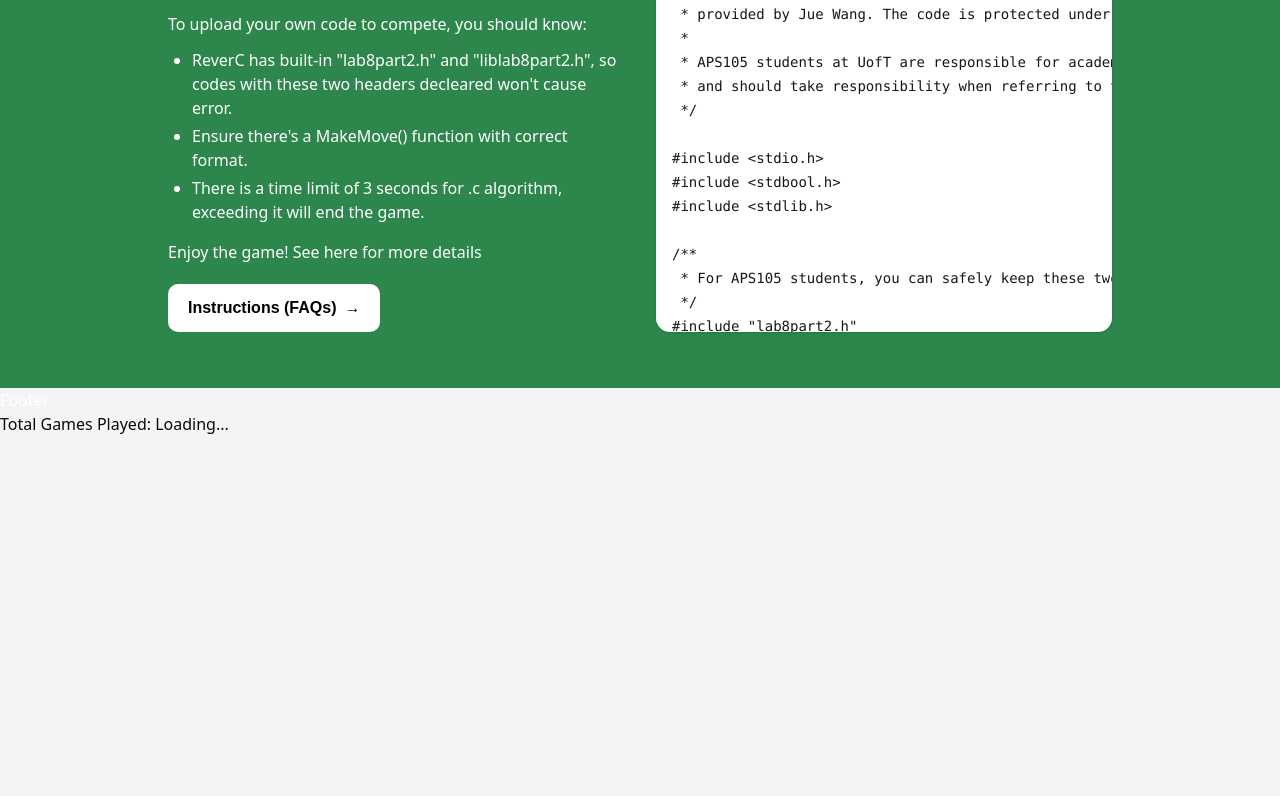
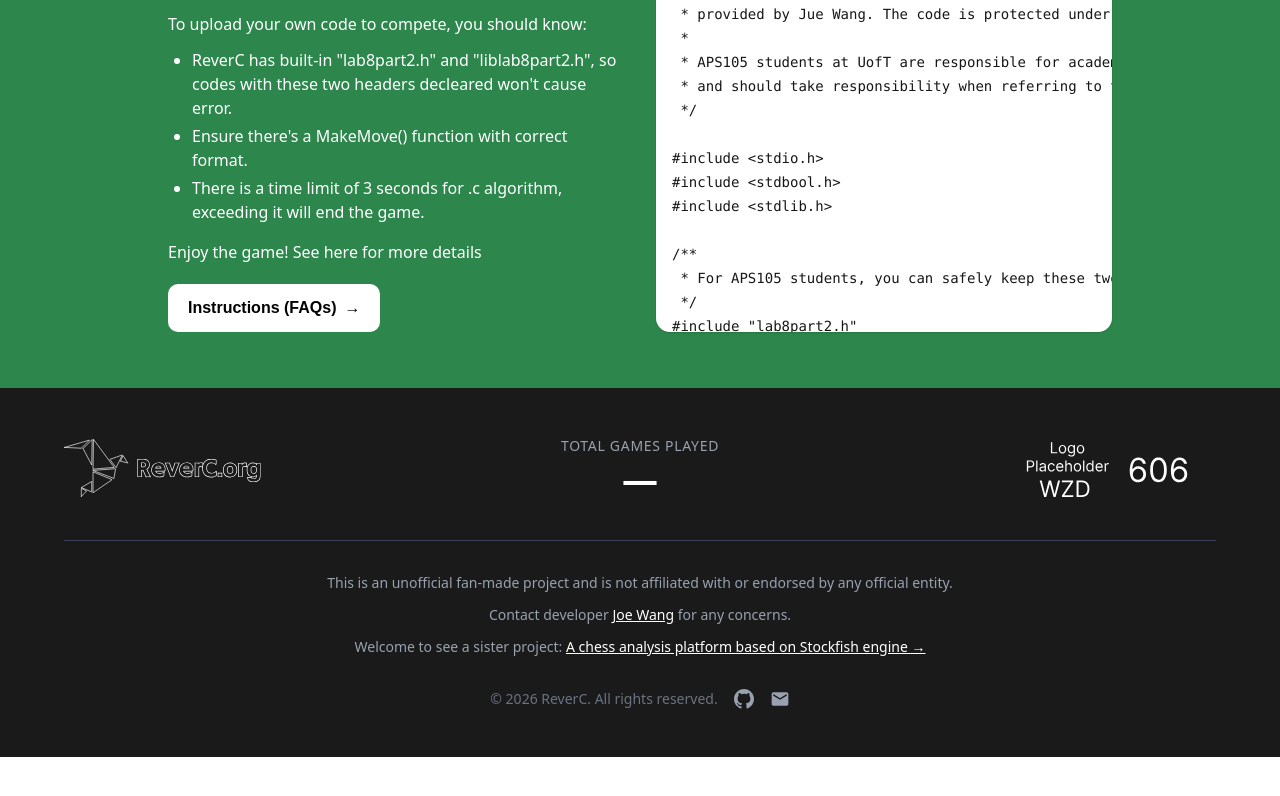
Before and after one commit to joewang0430/rever-c, a Next.js app in the folder client/: page / in a window 1280 px wide. Shown: the part 1063-1859 px from the top of the page. After the commit the page ends 1820 px from the top, so only its background shows below. Built offline with nearby package versions, Linux system fonts and the light colour scheme; no server answers.

Commit message:
done footer section

```diff
--- a/client/src/sections/footer/index.tsx
+++ b/client/src/sections/footer/index.tsx
@@ -2,8 +2,9 @@
 
 import { useState, useEffect } from "react";
 import { getStats } from "@/api/statsApi";
+import Image from "next/image";
 
-export default function Footer () {
+export default function Footer() {
     const [totalGames, setTotalGames] = useState<number | null>(null);
 
     useEffect(() => {
@@ -13,13 +14,115 @@ export default function Footer () {
     }, []);
 
     return (
-        <section id="footer" className="bg-gray-100 h-128">
-            <div className="text-white">
-                Footer
+        <footer className="bg-[#1a1a1a] text-white py-12 px-8">
+            {/* Top Section: Three Columns */}
+            <div className="max-w-6xl mx-auto grid grid-cols-1 md:grid-cols-3 items-center gap-8 mb-10">
+                {/* Left: ReverC Logo - Hidden on mobile */}
+                <div className="hidden md:flex justify-start">
+                    <Image
+                        src="/svgs/footer/reverc_logo_footer.svg"
+                        alt="ReverC Logo"
+                        width={200}
+                        height={80}
+                        className="h-auto"
+                    />
+                </div>
+
+                {/* Center: Games Played */}
+                <div className="flex flex-col items-center">
+                    <span className="text-gray-400 text-sm uppercase tracking-wider mb-1">
+                        Total Games Played
+                    </span>
+                    <span className="text-4xl font-bold text-white">
+                        {totalGames !== null ? totalGames.toLocaleString() : "—"}
+                    </span>
+                </div>
+
+                {/* Right: WZD Logo Placeholder - Hidden on mobile */}
+                <div className="hidden md:flex justify-end">
+                    <Image
+                        src="/svgs/footer/wzd_logo_placeholder.svg"
+                        alt="WZD Logo"
+                        width={200}
+                        height={80}
+                        className="h-auto"
+                    />
+                </div>
             </div>
-            <div>
-                Total Games Played: {totalGames !== null ? totalGames : "Loading..."}
+
+            {/* Divider */}
+            <div className="max-w-6xl mx-auto border-t border-gray-700 pt-8">
+                {/* Statement */}
+                <p className="text-gray-400 text-sm text-center mb-3">
+                    This is an unofficial fan-made project and is not affiliated with or endorsed by any official entity.
+                </p>
+
+                {/* Contact */}
+                <p className="text-gray-400 text-sm text-center mb-3">
+                    Contact developer{" "}
+                    <a
+                        href="mailto:icddeverjoe@outlook.com"
+                        className="text-white underline hover:text-gray-300 transition-colors"
+                    >
+                        Joe Wang
+                    </a>{" "}
+                    for any concerns.
+                </p>
+
+                {/* Sister Project */}
+                <p className="text-gray-400 text-sm text-center mb-8">
+                    Welcome to see a sister project:{" "}
+                    <a
+                        href="https://chess.wangjue.me"
+                        target="_blank"
+                        rel="noopener noreferrer"
+                        className="text-white underline hover:text-gray-300 transition-colors"
+                    >
+                        A chess analysis platform based on Stockfish engine →
+                    </a>
+                </p>
+
+                {/* Copyright Row */}
+                <div className="flex items-center justify-center gap-4">
+                    <span className="text-gray-500 text-sm">
+                        © 2026 ReverC. All rights reserved.
+                    </span>
+
+                    {/* GitHub Icon */}
+                    <a
+                        href="https://github.com/joewang0430/rever-c"
+                        target="_blank"
+                        rel="noopener noreferrer"
+                        className="text-gray-400 hover:text-white transition-colors"
+                        aria-label="GitHub"
+                    >
+                        <svg
+                            width="20"
+                            height="20"
+                            viewBox="0 0 24 24"
+                            fill="currentColor"
+                        >
+                            <path d="M12 0C5.374 0 0 5.373 0 12c0 5.302 3.438 9.8 8.207 11.387.599.111.793-.261.793-.577v-2.234c-3.338.726-4.033-1.416-4.033-1.416-.546-1.387-1.333-1.756-1.333-1.756-1.089-.745.083-.729.083-.729 1.205.084 1.839 1.237 1.839 1.237 1.07 1.834 2.807 1.304 3.492.997.107-.775.418-1.305.762-1.604-2.665-.305-5.467-1.334-5.467-5.931 0-1.311.469-2.381 1.236-3.221-.124-.303-.535-1.524.117-3.176 0 0 1.008-.322 3.301 1.23A11.509 11.509 0 0112 5.803c1.02.005 2.047.138 3.006.404 2.291-1.552 3.297-1.23 3.297-1.23.653 1.653.242 2.874.118 3.176.77.84 1.235 1.911 1.235 3.221 0 4.609-2.807 5.624-5.479 5.921.43.372.823 1.102.823 2.222v3.293c0 .319.192.694.801.576C20.566 21.797 24 17.3 24 12c0-6.627-5.373-12-12-12z" />
+                        </svg>
+                    </a>
+
+                    {/* Email Icon */}
+                    <a
+                        href="mailto:icddeverjoe@outlook.com"
+                        className="text-gray-400 hover:text-white transition-colors"
+                        aria-label="Email"
+                    >
+                        <svg
+                            width="20"
+                            height="20"
+                            viewBox="0 0 24 24"
+                            fill="currentColor"
+                        >
+                            <path d="M20 4H4c-1.1 0-1.99.9-1.99 2L2 18c0 1.1.9 2 2 2h16c1.1 0 2-.9 2-2V6c0-1.1-.9-2-2-2zm0 4l-8 5-8-5V6l8 5 8-5v2z" />
+                        </svg>
+                    </a>
+                </div>
             </div>
-        </section>
+        </footer>
     );
 }
```
Also changed, not shown: client/public/svgs/footer/reverc_logo_footer.svg (added), client/public/svgs/footer/wzd_logo_placeholder.svg (added).
